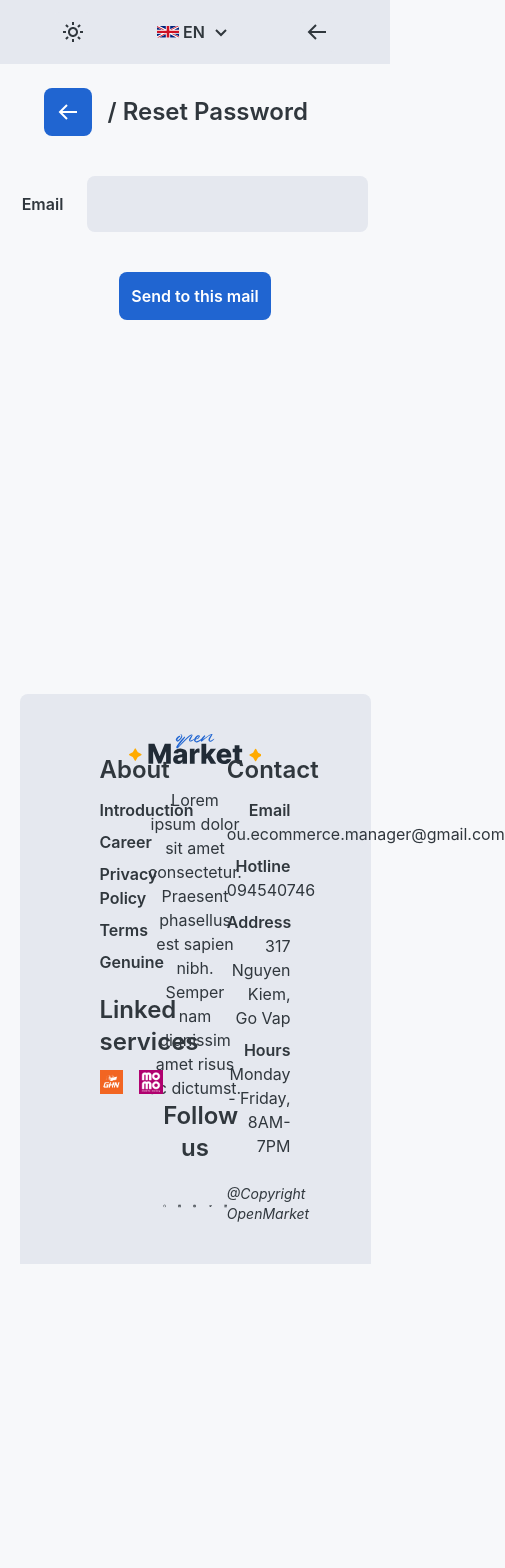
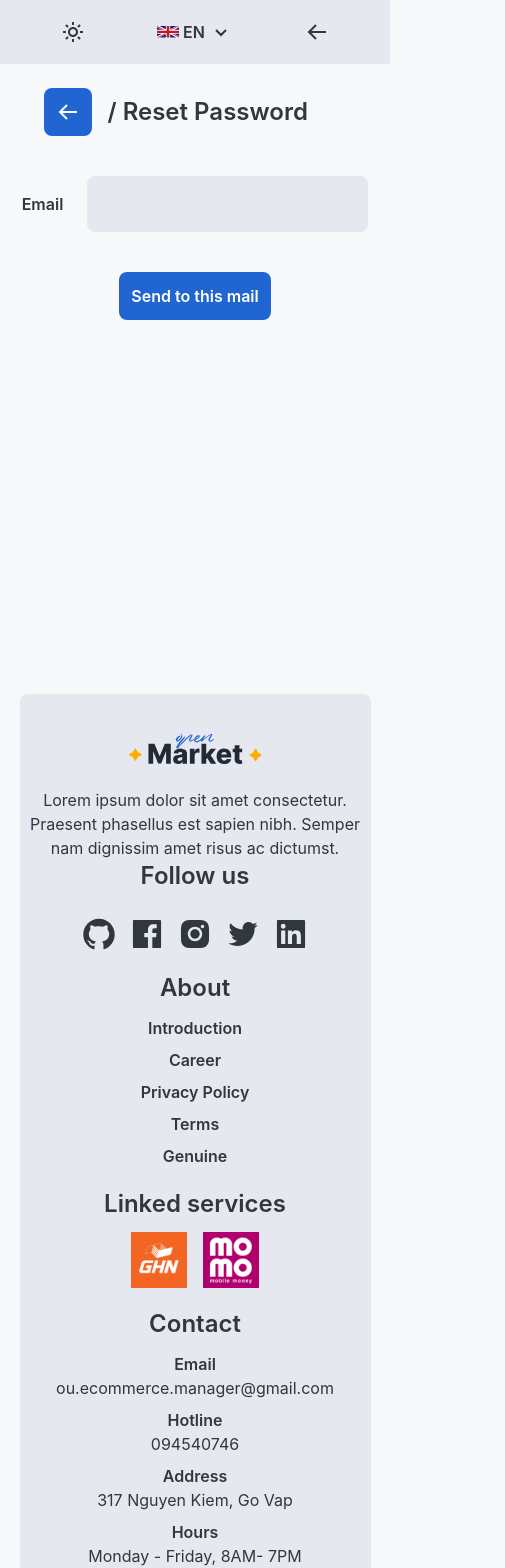
Before and after one commit to hieungocnguyen/Ecommerce_FrontEnd, a Next.js app: page /forgotPassword in a window 390 px wide. Shown: the top 1568 px of the page, 505 px wide, since content can reach past the window. Before the commit the page ends 1264 px from the top, so only its background shows below. Built offline with nearby package versions, Linux system fonts and the light colour scheme.

Commit message:
footer responsive

```diff
--- a/components/Layout/Footer.tsx
+++ b/components/Layout/Footer.tsx
@@ -14,8 +14,8 @@ import momoLogo from "../../public/momologo.png";
 
 const Footer = () => {
    return (
-      <div className="bg-light-primary dark:bg-dark-primary w-[90%] mx-auto rounded-t-lg py-10 px-20 grid grid-cols-3">
-         <div className="pt-5">
+      <div className="bg-light-primary dark:bg-dark-primary w-[90%] mx-auto rounded-t-lg py-10 sm:px-20 flex flex-wrap">
+         <div className="flex-1 pt-5 text-center sm:text-left">
             <div>
                <div className="font-semibold text-2xl mb-3">About</div>
                <div className=" font-semibold">
@@ -27,7 +27,7 @@ const Footer = () => {
                </div>
             </div>
             <div className="font-semibold text-2xl mt-5">Linked services</div>
-            <div className="flex gap-4 mt-3">
+            <div className="flex gap-4 mt-3 sm:justify-start justify-center">
                <div className="relative overflow-hidden w-14 aspect-square">
                   <Image
                      src={ghnLogo}
@@ -46,7 +46,7 @@ const Footer = () => {
                </div>
             </div>
          </div>
-         <div className="text-center flex flex-col justify-between">
+         <div className="flex-1 text-center flex flex-col justify-between order-first">
             <div className="flex flex-col items-center gap-6">
                <div>
                   <Link href="/" title="Home">
@@ -71,7 +71,7 @@ const Footer = () => {
                </div>
             </div>
          </div>
-         <div className=" flex flex-col justify-between pt-5 text-right">
+         <div className="flex-1 flex flex-col justify-between pt-5 sm:text-right text-center">
             <div>
                <div className="font-semibold text-2xl mb-3">Contact</div>
                <div className="">
@@ -95,41 +95,6 @@ const Footer = () => {
             </div>
             <div className="italic text-sm">@Copyright OpenMarket</div>
          </div>
-         {/* <div className="flex flex-col items-center mb-5">
-            <Link href="/" title="Home">
-               <div className="cursor-pointer">
-                  <Logo width="125" />
-               </div>
-            </Link>
-            <div className="text-sm font-medium">Leading in quality</div>
-         </div>
-         <div className="grid grid-cols-3 mx-10">
-            <div className="text-center">
-               <div className="font-semibold text-sm">Customer Support:</div>
-               <div className="text-sm">Hotline: 18001234</div>
-               <div className="text-sm">Email: mallity@gmail.com</div>
-            </div>
-            <div className="text-center">
-               <div className="font-semibold text-sm">Social</div>
-               <div className="flex text-[28px] justify-center mt-[10px] gap-2">
-                  <Link href="/">
-                     <div className="cursor-pointer">
-                        <AiFillFacebook />
-                     </div>
-                  </Link>
-                  <Link href="/">
-                     <div className="cursor-pointer">
-                        <AiFillInstagram />
-                     </div>
-                  </Link>
-               </div>
-            </div>
-            <div className="text-center">
-               <div className="font-semibold text-sm">About Malltity</div>
-               <div className="text-sm">Introduce</div>
-               <div className="text-sm">Career</div>
-            </div>
-         </div> */}
       </div>
    );
 };
```
